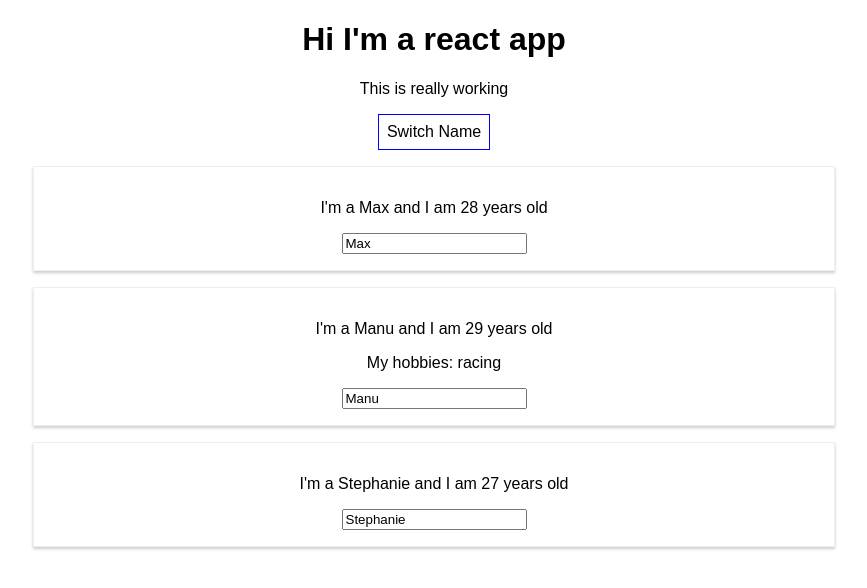
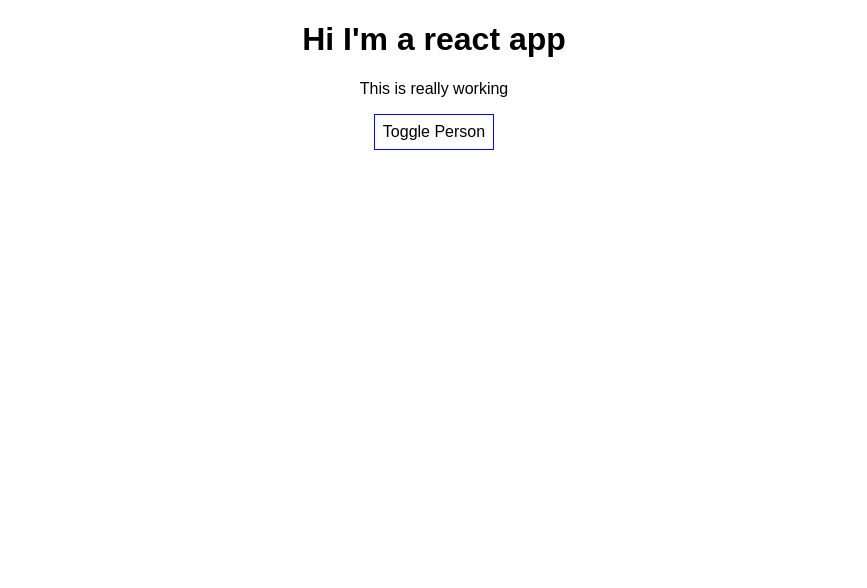
Before and after one commit to Jngai/react-course, a React (Create React App) app: page / in a window 1280 px wide. Shown: the top 588 px of the page, without its empty margins (206-1073 px from the left). Built offline with nearby package versions, Linux system fonts and the light colour scheme.

Commit message:
render dynamic content

```diff
--- a/src/App.js
+++ b/src/App.js
@@ -10,7 +10,8 @@
       {name: 'Manu', age: '29'},
       {name: 'Stephanie', age: '27'}
     ],
-    otherState: 'some other value'
+    otherState: 'some other value',
+    showPersons: false
   }
 
   switchNameHandler = (newName) => {
@@ -33,6 +34,12 @@
     });
   }
 
+  togglePersonsHandler = () => {
+    const doesShow = this.state.showPersons;
+    this.setState({showPersons: !doesShow });
+
+  }
+
   render() {
 
     const style = {
@@ -49,7 +56,9 @@
         <p>This is really working</p>
         <button
         style={style}
-        onClick={()=>this.switchNameHandler('Maximiliam!')}>Switch Name</button>
+        onClick={this.togglePersonsHandler}>Toggle Person</button>
+        { this.state.showPersons ?
+          <div>
             <Person
               name={this.state.persons[0].name}
               age={this.state.persons[0].age}/>
@@ -61,6 +70,8 @@
             <Person
               name={this.state.persons[2].name}
               age={this.state.persons[2].age}/>
+          </div> : null
+        }
       </div>
     );
   }
```
Lines whose indentation alone changed are shown as unchanged.
